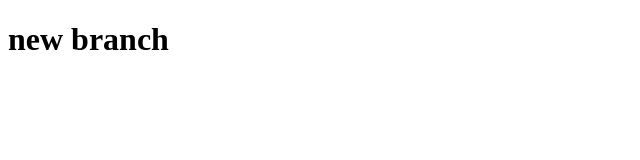
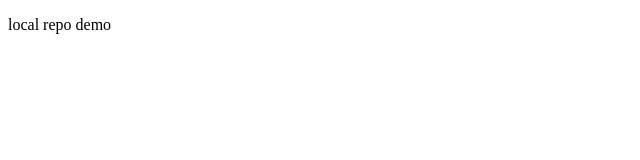
Before and after one commit to Tanaya-28-cloud/localRepo, a plain HTML site: page index.html in a window 1280 px wide. Shown: the whole page, without its empty margins (0-640 px from the left). Drawn offline with Linux system fonts and the light colour scheme.

Commit message:
pakka new feature

```diff
--- a/index.html
+++ b/index.html
@@ -2,11 +2,13 @@
 <html>
 
 <head>
-    <title>new branch</title>
+    <title>
+        local repo
+    </title>
 </head>
 
 <body>
-    <h1>new branch</h1>
+    <p>local repo demo</p>
 </body>
 
 </html>
```
